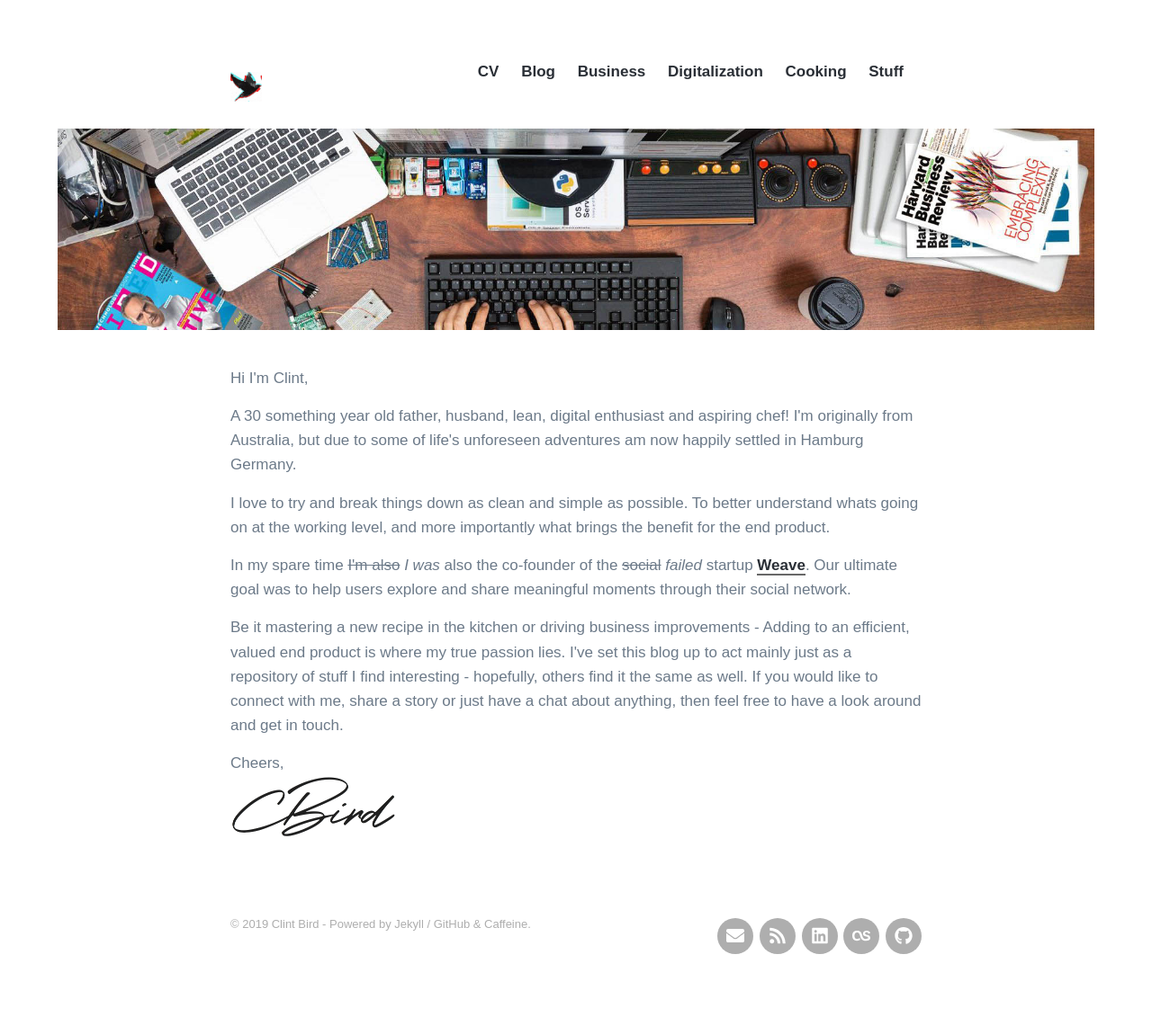
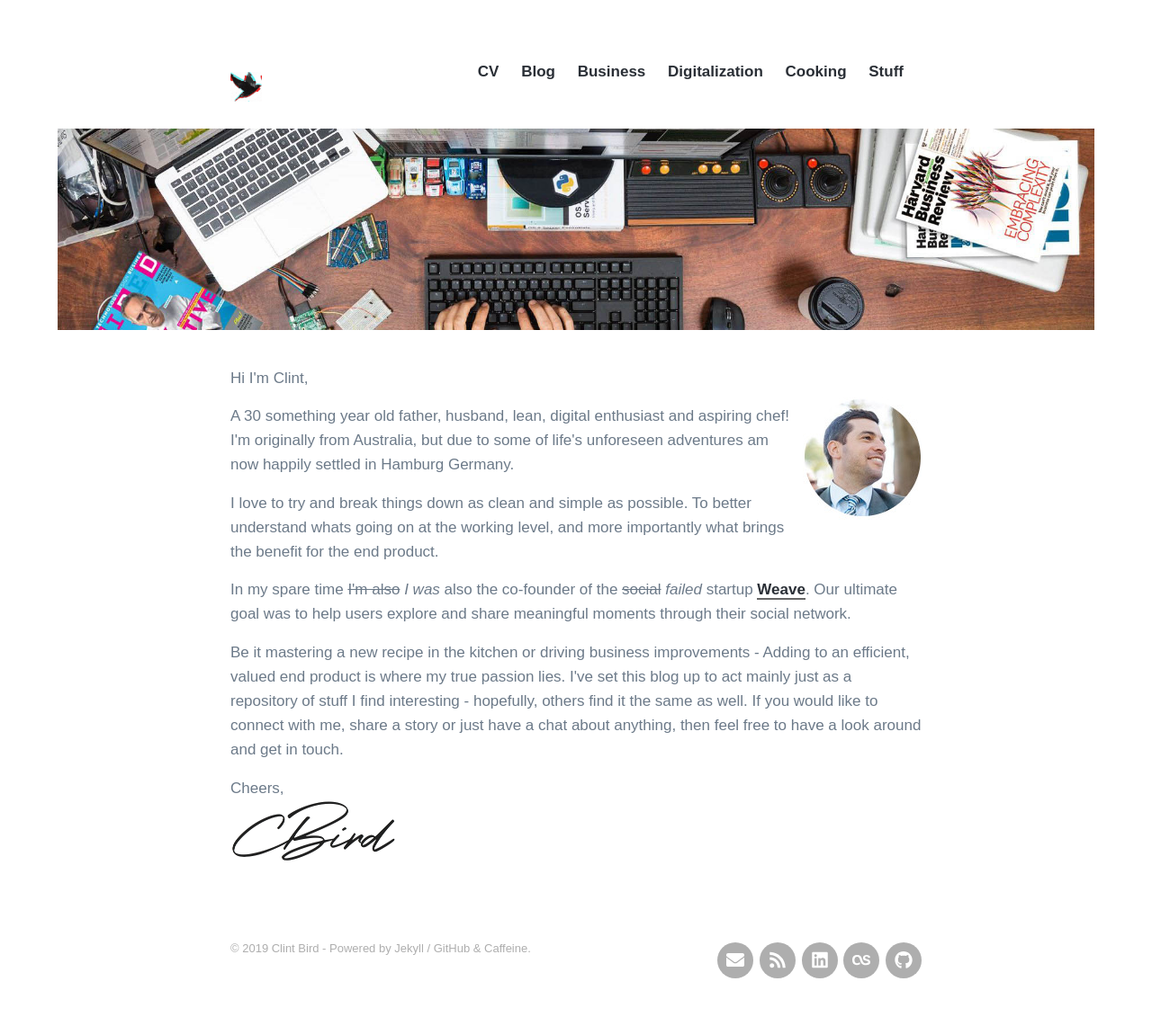
Before and after one commit to clintjb/clintjb.github.v2, a Jekyll site: the page built from index.html, in a window 1280 px wide. Shown: the whole page at 90% size. Built offline with Jekyll 4.4.1, drawn with Linux system fonts in a browser that asks for light colours; nearby versions of some CDN libraries; some web fonts are replaced; before the commit the page ends 1114 px from its top, so only the background shows below that.

Commit message:
Initial Commit

```diff
--- a/index.html
+++ b/index.html
@@ -8,6 +8,9 @@ featured_image: /images/social.jpg
 <section class="single">
 <p><img src="/images/headers/header-home.jpg" alt="Clint Bird"></p>
 <p>Hi I'm Clint,</p>
+<div class="wrap">
+<img src="/images/misc/clint.jpg" alt="Clint Bird" style="float:right">
+</div>
 <p>A 30 something year old father, husband, lean, digital enthusiast and aspiring chef! I'm originally from Australia, but due to some of life's unforeseen adventures am now happily settled in Hamburg Germany.</p>
 <p>I love to try and break things down as clean and simple as possible. To better understand whats going on at the working level, and more importantly what brings the benefit for the end product.</p>
 <p>In my spare time <del>I'm also</del> <i>I was</i> also the co-founder of the <del>social</del> <i>failed</i> startup <a href="blog/weave-post">Weave</a>. Our ultimate goal was to help users explore and share meaningful moments through their social network.</p>
```
